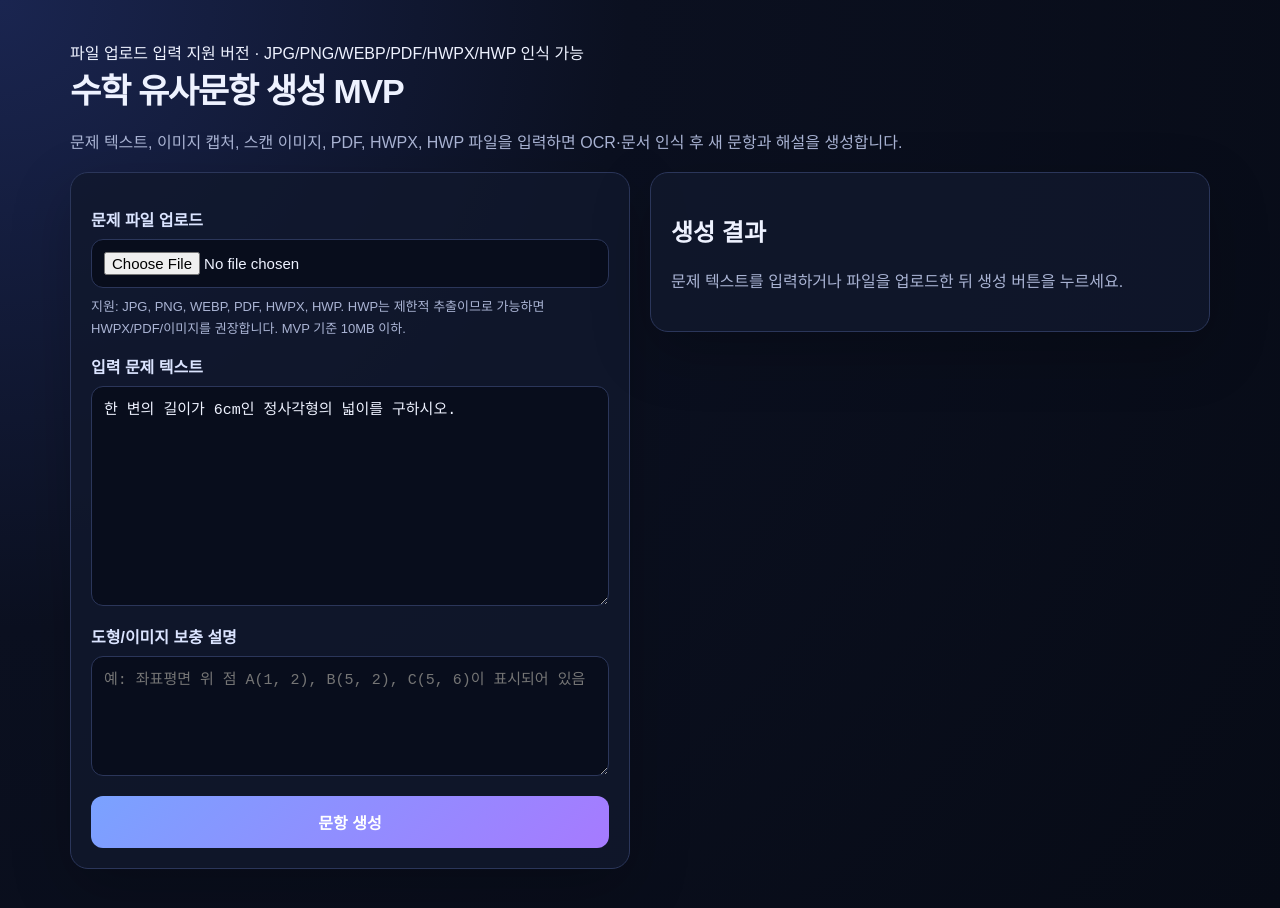
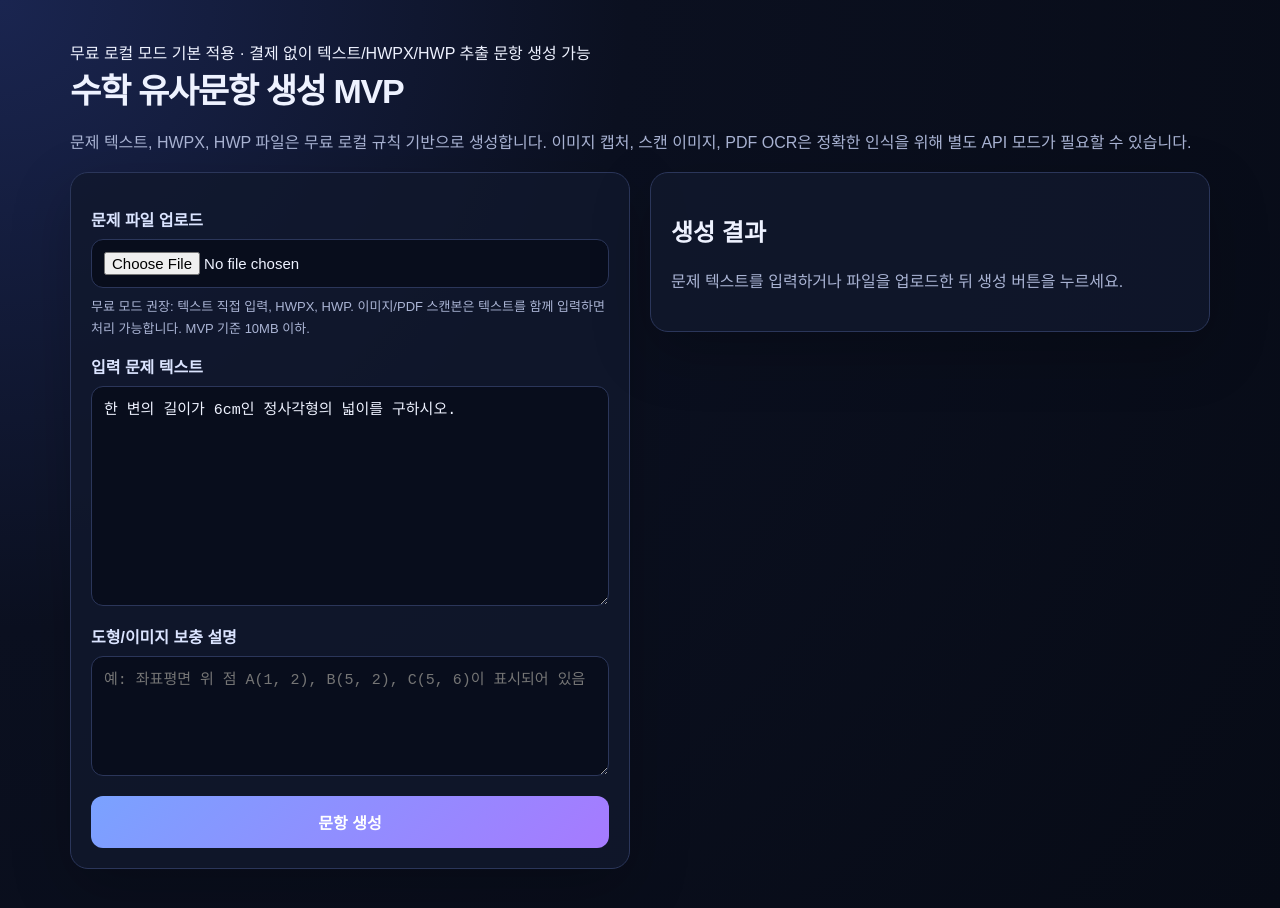
Before and after one commit to apark12321-ux/math-variant-mvp, a Next.js app: page / in a window 1280 px wide. Built offline with nearby package versions, Linux system fonts and the light colour scheme.

Commit message:
Show local free mode status in UI

```diff
--- a/app/page.tsx
+++ b/app/page.tsx
@@ -4,6 +4,7 @@ import { useState } from "react";
 
 type ApiResult = {
   success: boolean;
+  mode?: "local" | "api";
   message?: string;
   extractedText?: string;
   analysis?: any;
@@ -51,11 +52,11 @@ export default function Home() {
   return (
     <main>
       <div className="version-banner">
-        파일 업로드 입력 지원 버전 · JPG/PNG/WEBP/PDF/HWPX/HWP 인식 가능
+        무료 로컬 모드 기본 적용 · 결제 없이 텍스트/HWPX/HWP 추출 문항 생성 가능
       </div>
 
       <h1>수학 유사문항 생성 MVP</h1>
-      <p>문제 텍스트, 이미지 캡처, 스캔 이미지, PDF, HWPX, HWP 파일을 입력하면 OCR·문서 인식 후 새 문항과 해설을 생성합니다.</p>
+      <p>문제 텍스트, HWPX, HWP 파일은 무료 로컬 규칙 기반으로 생성합니다. 이미지 캡처, 스캔 이미지, PDF OCR은 정확한 인식을 위해 별도 API 모드가 필요할 수 있습니다.</p>
 
       <div className="grid">
         <section className="card">
@@ -65,14 +66,14 @@ export default function Home() {
             accept="image/png,image/jpeg,image/webp,application/pdf,.png,.jpg,.jpeg,.webp,.pdf,.hwpx,.hwp"
             onChange={(event) => setFile(event.target.files?.[0] ?? null)}
           />
-          <p className="hint">지원: JPG, PNG, WEBP, PDF, HWPX, HWP. HWP는 제한적 추출이므로 가능하면 HWPX/PDF/이미지를 권장합니다. MVP 기준 10MB 이하.</p>
+          <p className="hint">무료 모드 권장: 텍스트 직접 입력, HWPX, HWP. 이미지/PDF 스캔본은 텍스트를 함께 입력하면 처리 가능합니다. MVP 기준 10MB 이하.</p>
           {file && <p className="ok">선택됨: {file.name} / {(file.size / 1024 / 1024).toFixed(2)}MB</p>}
 
           <label>입력 문제 텍스트</label>
           <textarea
             value={problemText}
             onChange={(e) => setProblemText(e.target.value)}
-            placeholder="파일만 업로드해도 됩니다. 텍스트를 함께 입력하면 보정 정보로 사용됩니다."
+            placeholder="무료 모드에서는 이 칸의 텍스트가 가장 중요합니다. 파일 인식이 부족하면 문제를 직접 붙여넣어 주세요."
           />
 
           <label>도형/이미지 보충 설명</label>
@@ -83,13 +84,14 @@ export default function Home() {
             style={{ minHeight: 120 }}
           />
 
-          <button onClick={submit} disabled={loading}>{loading ? "파일 인식·생성·검증 중..." : "문항 생성"}</button>
+          <button onClick={submit} disabled={loading}>{loading ? "처리 중..." : "문항 생성"}</button>
         </section>
 
         <section className="card">
           <h2>생성 결과</h2>
           {!result && <p>문제 텍스트를 입력하거나 파일을 업로드한 뒤 생성 버튼을 누르세요.</p>}
-          {result && !result.success && <p className="error">{result.message ?? "생성 실패"}</p>}
+          {result?.message && <p className={result.success ? "ok" : "error"}>{result.message}</p>}
+          {result?.mode && <p className="badge">실행 모드: {result.mode === "local" ? "무료 로컬 모드" : "API 모드"}</p>}
 
           {result?.extractedText && (
             <div className="result-section">
```
